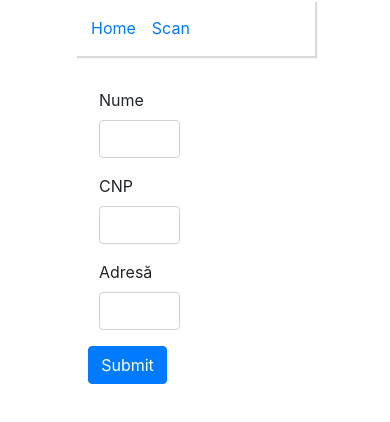
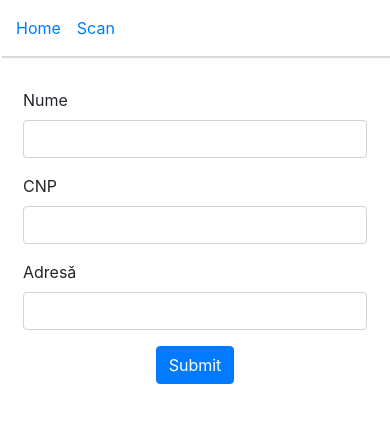
Before and after one commit to ascripcaru/scan-app, a Svelte app in the folder app/: page / in a window 390 px wide. Shown: the top 422 px of the page. Built offline with nearby package versions, Linux system fonts and the light colour scheme.

Commit message:
make app mobile friendly

```diff
--- a/app/package.json
+++ b/app/package.json
@@ -9,8 +9,8 @@
   "devDependencies": {
     "@rollup/plugin-commonjs": "^11.1.0",
     "@rollup/plugin-node-resolve": "^7.1.3",
-    "rollup": "^2.7.2",
-    "rollup-plugin-livereload": "^1.2.0",
+    "rollup": "^2.7.3",
+    "rollup-plugin-livereload": "^1.3.0",
     "rollup-plugin-svelte": "^5.2.1",
     "rollup-plugin-terser": "^5.3.0",
     "svelte": "^3.21.0"
--- a/app/src/App.svelte
+++ b/app/src/App.svelte
@@ -32,7 +32,6 @@
 
 	main {
 		text-align: center;
-		max-width: 240px;
 		margin: 0 auto;
 	}
 
--- a/app/src/components/Form.svelte
+++ b/app/src/components/Form.svelte
@@ -17,9 +17,9 @@
 </script>
 
 <main>
-    <div class="row">
-        <div class="col-6">
-            <form class="text-left ml-4">
+    <div class="container">
+        <div class="basic-form">
+            <form class="text-left ml-2 mr-2">
                 <div class="form-group">
                     <label for="name">Nume</label>
                     <input id="name" type="text" class="form-control" bind:value={formData.name}>
@@ -38,4 +38,8 @@
     </div>
 </main>
 
-<style></style>
+<style>
+    .basic-form {
+        max-width: 500px;
+    }
+</style>
--- a/app/src/components/Generate.svelte
+++ b/app/src/components/Generate.svelte
@@ -57,8 +57,8 @@
 
 <style>
     #qr {
-        width: 500px;
-        height: 500px;
+        width: 100%;
+        max-width: 500px;
         margin-top:15px;
     }
 </style>
--- a/app/src/components/Scan.svelte
+++ b/app/src/components/Scan.svelte
@@ -66,12 +66,18 @@
     async function startStreaming() {
         await tick();
 
-        navigator.mediaDevices.getUserMedia({ video: { facingMode: 'environment' } }).then(function(stream) {
-            video.srcObject = stream;
-            video.setAttribute('playsinline', true);
-            video.play();
-            requestAnimationFrame(captureTick);
-        });
+        const options = {
+            video: {
+                facingMode: 'environment'
+            }
+        }
+
+        const userMedia = await navigator.mediaDevices.getUserMedia(options);
+
+        video.srcObject = userMedia;
+        video.setAttribute('playsinline', true);
+        video.play();
+        requestAnimationFrame(captureTick);
     }
 
     async function capture() {
```
Also changed, not shown: 1 other file (tests, documents, lock files or other folders).
